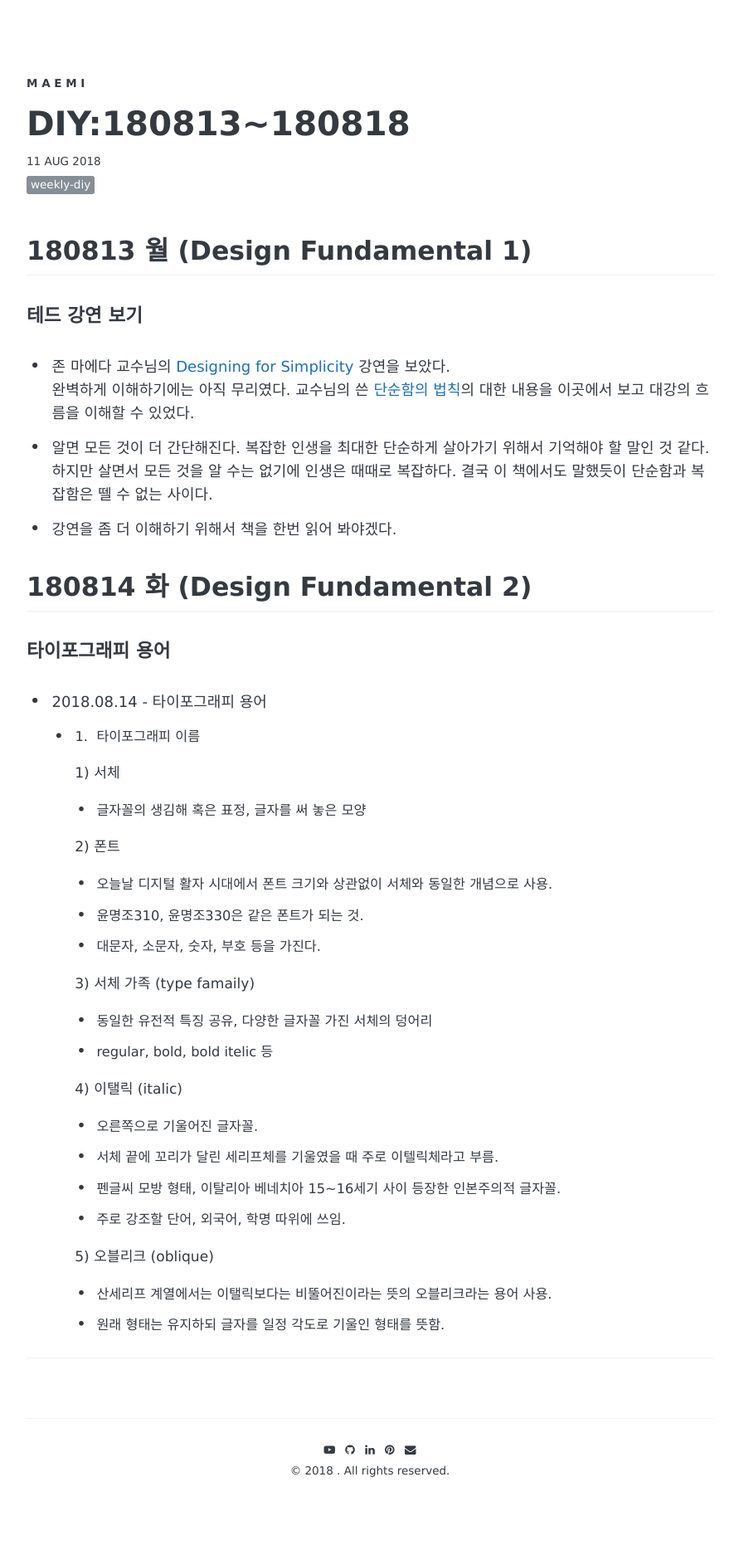
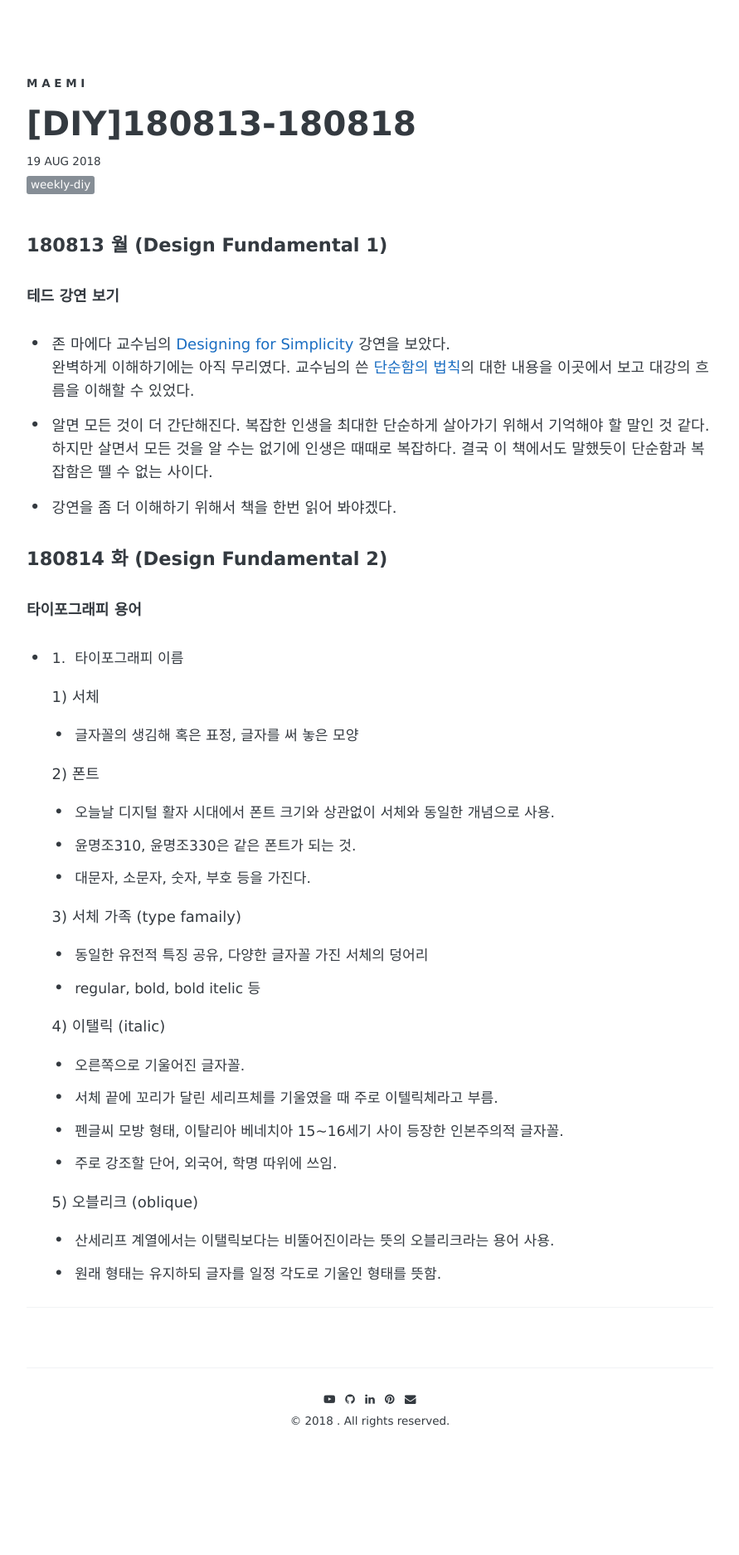
Before and after one commit to maeeemi/maeeemi.github.io, a Jekyll site: the page built from _posts/2018-08-20-Weekly-DIY-1.md, in a window 1280 px wide. Shown: the whole page at 83% size, without its empty margins (194-1085 px from the left). Built offline with Jekyll 4.4.1, drawn with Linux system fonts in a browser that asks for light colours; some web fonts are replaced; comment, search, counter and statistics services are not loaded; after the commit the page ends 1813 px from its top, so only the background shows below that.

Commit message:
post test

```diff
--- a/_posts/2018-08-20-Weekly-DIY-1.md
+++ b/_posts/2018-08-20-Weekly-DIY-1.md
@@ -1,52 +1,46 @@
 ---
 layout: post
-title: "DIY:180813~180818"
+title: "[DIY]180813-180818"
 description: "매일 디자인을 공부하고 기록해요."
-date: 2018-08-11
+date: 2018-08-19
 tags: [weekly-diy]
 comments: true
 share: true
 ---
 
-## 180813 월 (Design Fundamental 1)
+#### 180813 월 (Design Fundamental 1)
 
-#### 테드 강연 보기
+##### 테드 강연 보기
 - 존 마에다 교수님의 [Designing for Simplicity](https://www.ted.com/talks/john_maeda_on_the_simple_life) 강연을 보았다.
 완벽하게 이해하기에는 아직 무리였다. 교수님의 쓴 [단순함의 법칙](http://story.pxd.co.kr/119)의 대한 내용을 이곳에서 보고 대강의 흐름을 이해할 수 있었다.
 - 알면 모든 것이 더 간단해진다. 복잡한 인생을 최대한 단순하게 살아가기 위해서 기억해야 할 말인 것 같다. 하지만 살면서 모든 것을 알 수는 없기에 인생은 때때로 복잡하다. 결국 이 책에서도 말했듯이 단순함과 복잡함은 뗄 수 없는 사이다.
 - 강연을 좀 더 이해하기 위해서 책을 한번 읽어 봐야겠다.
 
 
-## 180814 화 (Design Fundamental 2)
+#### 180814 화 (Design Fundamental 2)
 
-#### 타이포그래피 용어
-- 2018.08.14 - 타이포그래피 용어
-  - 1. 타이포그래피 이름
+##### 타이포그래피 용어
+- 1. 타이포그래피 이름
 
     1) 서체
-
     - 글자꼴의 생김해 혹은 표정, 글자를 써 놓은 모양
 
     2) 폰트
-
     - 오늘날 디지털 활자 시대에서 폰트 크기와 상관없이 서체와 동일한 개념으로 사용.
     - 윤명조310, 윤명조330은 같은 폰트가 되는 것.
     - 대문자, 소문자, 숫자, 부호 등을 가진다.
 
     3) 서체 가족 (type famaily)
-
     - 동일한 유전적 특징 공유, 다양한 글자꼴 가진 서체의 덩어리
     - regular, bold, bold itelic 등
 
     4) 이탤릭 (italic)
-
     - 오른쪽으로 기울어진 글자꼴.
     - 서체 끝에 꼬리가 달린 세리프체를 기울였을 때 주로 이텔릭체라고 부름.
     - 펜글씨 모방 형태, 이탈리아 베네치아 15~16세기 사이 등장한 인본주의적 글자꼴.
     - 주로 강조할 단어, 외국어, 학명 따위에 쓰임.
 
     5) 오블리크 (oblique)
-
     - 산세리프 계열에서는 이탤릭보다는 비뚤어진이라는 뜻의 오블리크라는 용어 사용.
     - 원래 형태는 유지하되 글자를 일정 각도로 기울인 형태를 뜻함.
 
```
